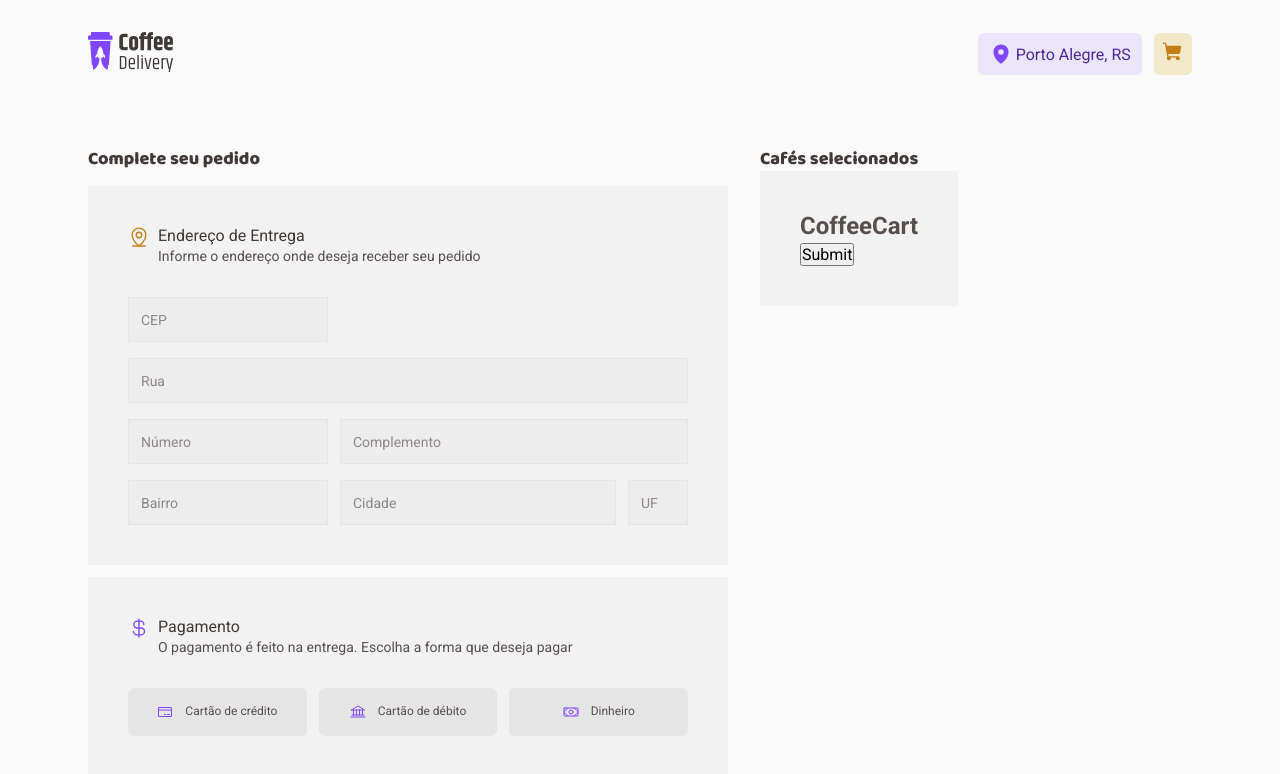
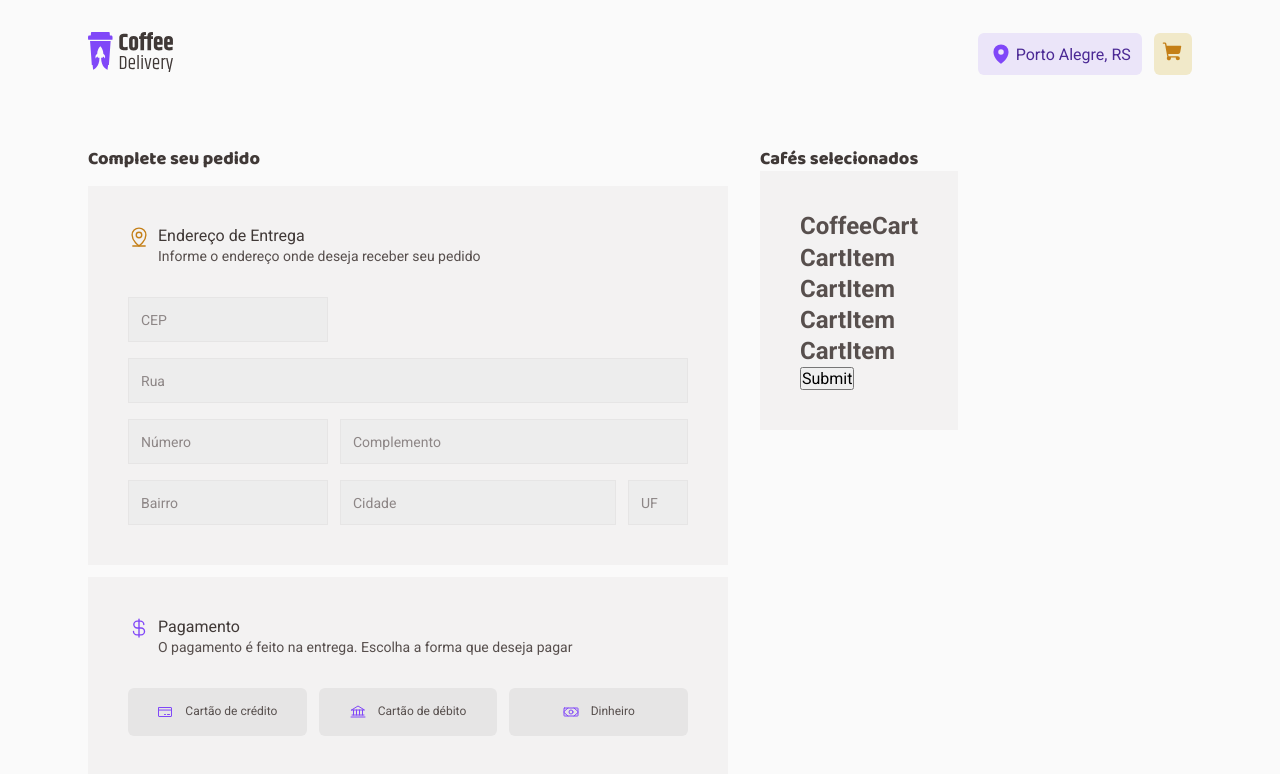
Before and after one commit to rnatu/coffee-delivery, a React (Vite) app: page /Checkout in a window 1280 px wide. Shown: the top 774 px of the page. Built offline with nearby package versions, Linux system fonts and the light colour scheme.

Commit message:
feat: change CoffeeCart to CartCard and add inittial css

```diff
--- /dev/null
+++ b/src/pages/Checkout/components/CartCard/CartItem.tsx
@@ -0,0 +1,7 @@
+export function CartItem() {
+  return (
+    <>
+      <h1>CartItem</h1>
+    </>
+  );
+}
--- /dev/null
+++ b/src/pages/Checkout/components/CartCard/index.tsx
@@ -0,0 +1,16 @@
+import { CartItem } from './CartItem';
+import { CartCardContainer } from './styles';
+
+export function CoffeeCartCard() {
+  return (
+    <CartCardContainer>
+      <h1>CoffeeCart</h1>
+
+      <CartItem />
+      <CartItem />
+      <CartItem />
+      <CartItem />
+      <button type="submit">Submit</button>
+    </CartCardContainer>
+  );
+}
--- a/src/pages/Checkout/components/CoffeeCartCard/styles.ts
+++ b/src/pages/Checkout/components/CartCard/styles.ts
@@ -1,4 +1,4 @@
 import styled from 'styled-components';
 import { SectionBaseStyle } from '../../styles';
 
-export const CoffeeCartCardContainer = styled(SectionBaseStyle)``;
+export const CartCardContainer = styled(SectionBaseStyle)``;
--- a/src/pages/Checkout/components/CoffeeCartCard/index.tsx
+++ /dev/null
@@ -1,10 +0,0 @@
-import { CoffeeCartCardContainer } from './styles';
-
-export function CoffeeCartCard() {
-  return (
-    <CoffeeCartCardContainer>
-      <h1>CoffeeCart</h1>
-      <button type="submit">Submit</button>
-    </CoffeeCartCardContainer>
-  );
-}
--- a/src/pages/Checkout/index.tsx
+++ b/src/pages/Checkout/index.tsx
@@ -2,7 +2,7 @@ import { TitleText } from '../../components/Typography';
 import { PaymentMethods } from './components/PaymentMethods';
 import { AddressForm } from './components/AddressForm';
 import { CheckoutContainer } from './styles';
-import { CoffeeCartCard } from './components/CoffeeCartCard';
+import { CoffeeCartCard } from './components/CartCard';
 
 export function Checkout() {
   return (
```
